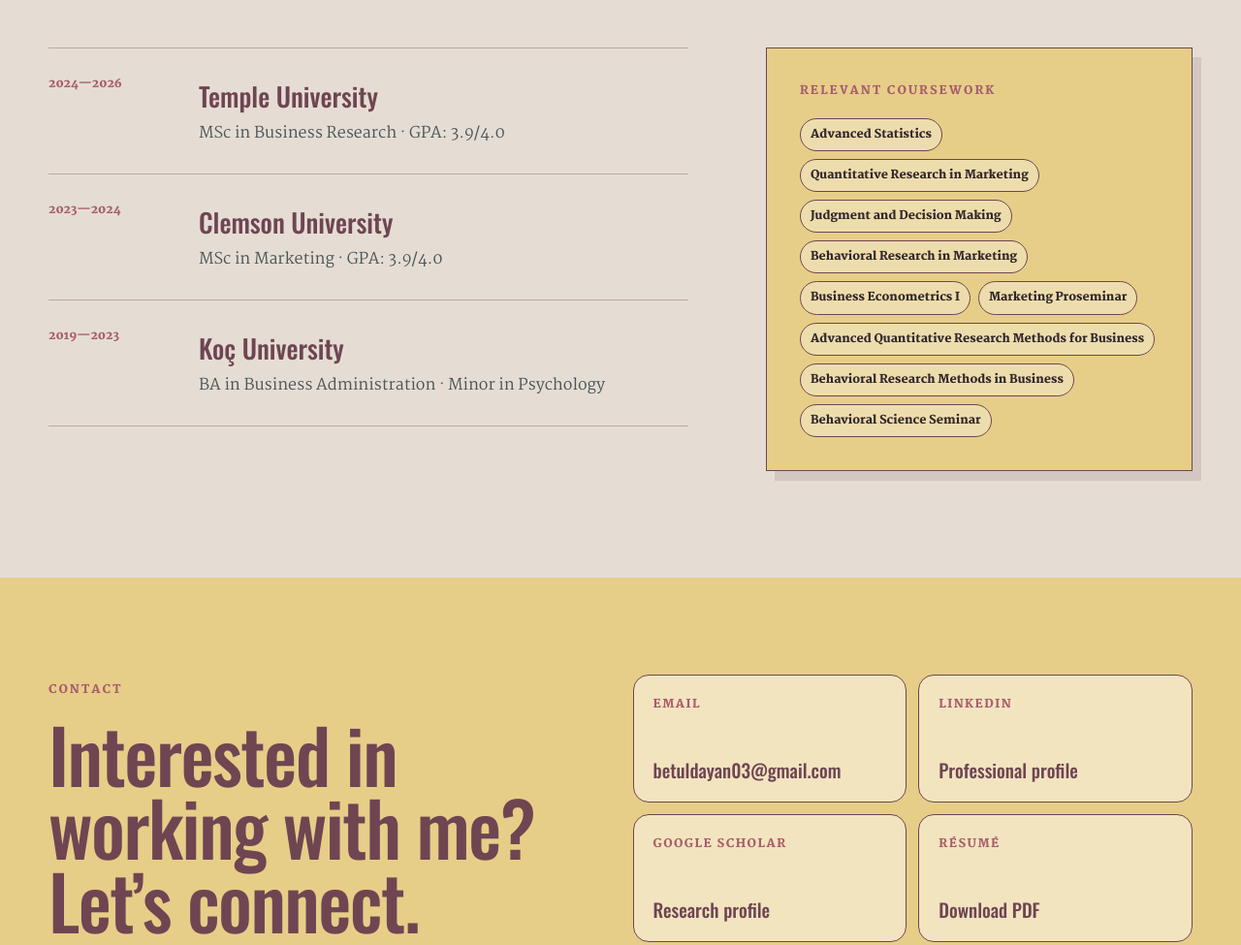
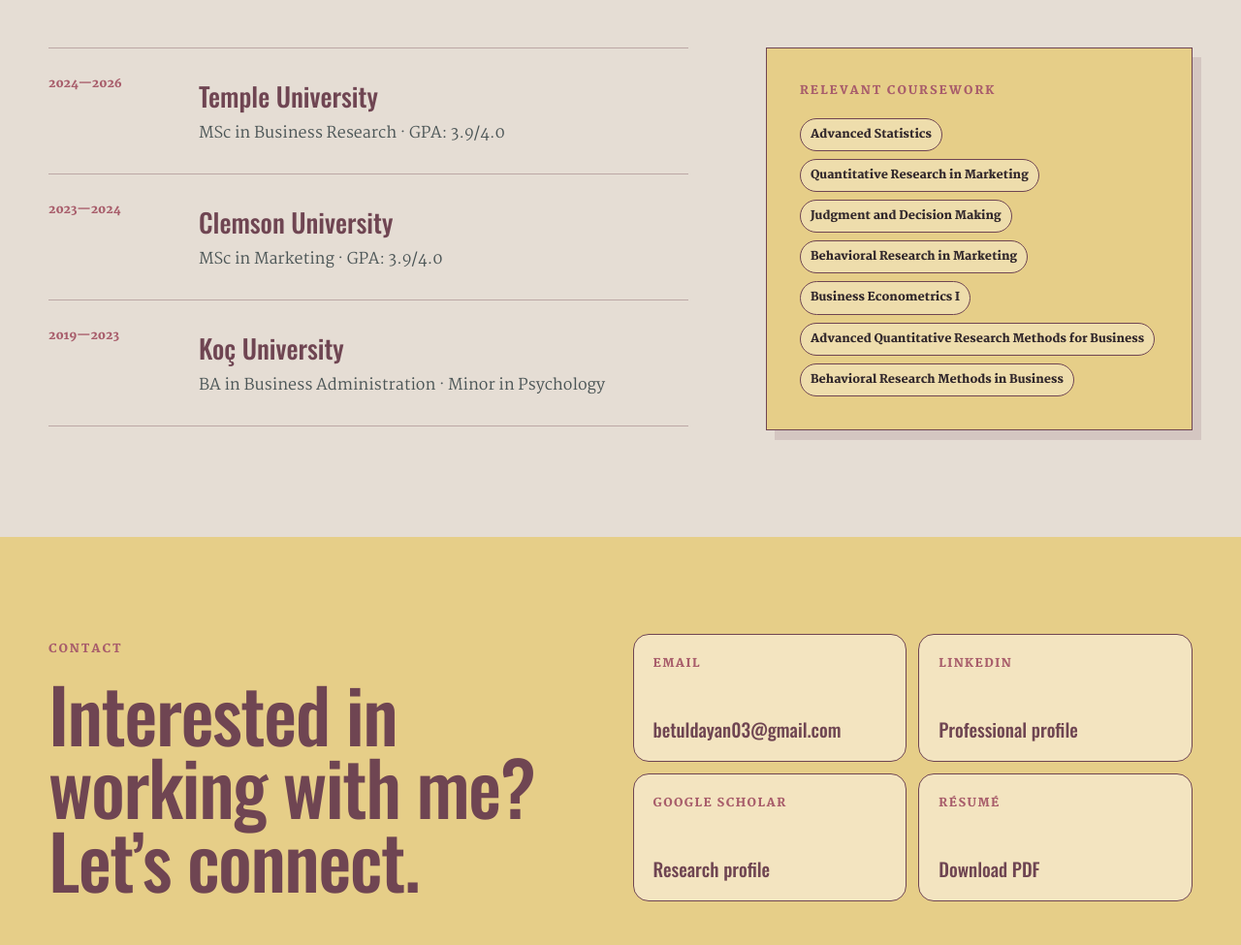
Before and after one commit to betuldayan/betuldayan.github.io, a plain HTML site: page index.html in a window 1280 px wide. Shown: the part 3480-4455 px from the top of the page at 97% size. Drawn offline with nearby package versions, Linux system fonts and the light colour scheme.

Commit message:
Remove two coursework entries

```diff
--- a/index.html
+++ b/index.html
@@ -100,7 +100,7 @@
               <article><time>2023—2024</time><div><h3>Clemson University</h3><p>MSc in Marketing · GPA: 3.9/4.0</p></div></article>
               <article><time>2019—2023</time><div><h3>Koç University</h3><p>BA in Business Administration · Minor in Psychology</p></div></article>
             </div>
-            <aside class="skills-panel reveal"><p class="section-label">Relevant Coursework</p><div class="skill-list"><span>Advanced Statistics</span><span>Quantitative Research in Marketing</span><span>Judgment and Decision Making</span><span>Behavioral Research in Marketing</span><span>Business Econometrics I</span><span>Marketing Proseminar</span><span>Advanced Quantitative Research Methods for Business</span><span>Behavioral Research Methods in Business</span><span>Behavioral Science Seminar</span></div></aside>
+            <aside class="skills-panel reveal"><p class="section-label">Relevant Coursework</p><div class="skill-list"><span>Advanced Statistics</span><span>Quantitative Research in Marketing</span><span>Judgment and Decision Making</span><span>Behavioral Research in Marketing</span><span>Business Econometrics I</span><span>Advanced Quantitative Research Methods for Business</span><span>Behavioral Research Methods in Business</span></div></aside>
           </div>
         </div>
       </section>
```
